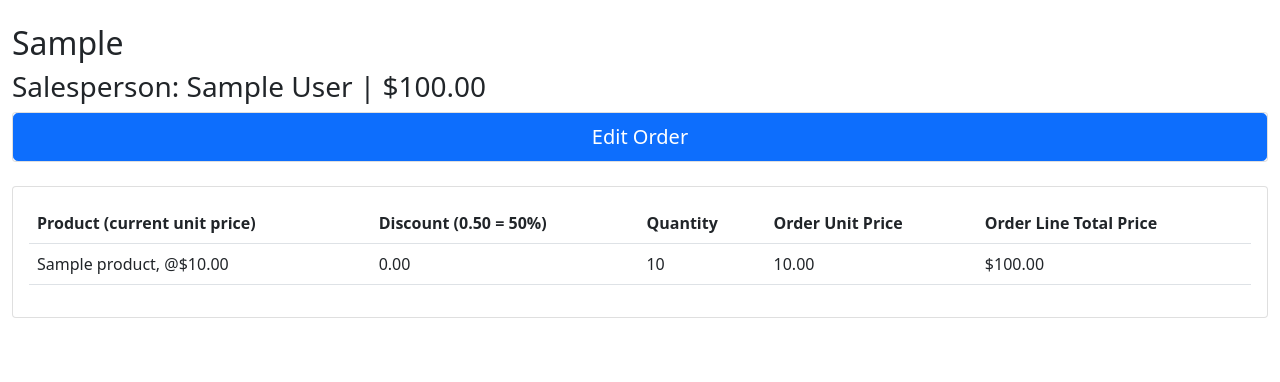
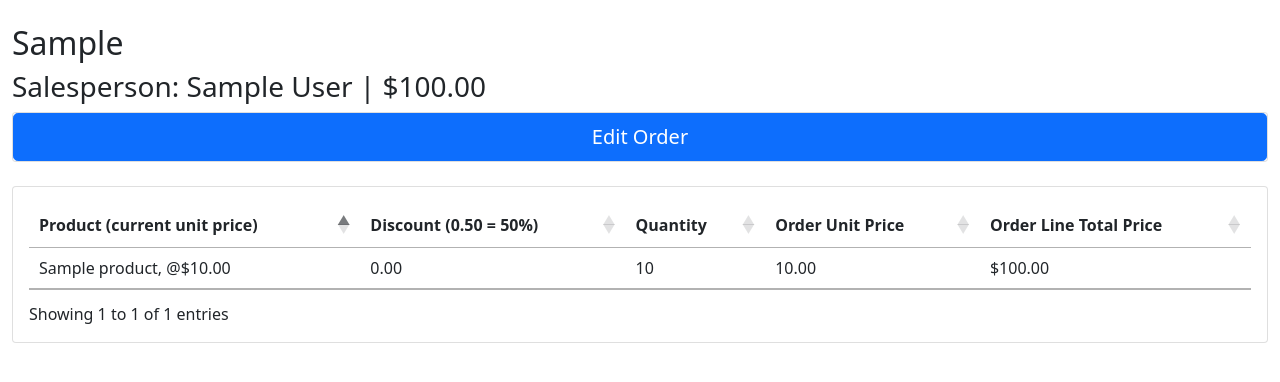
Before and after one commit to diaz-michael/btm419-W22, a Django app: page /inventory/orders/1/ in a window 1280 px wide. Shown: the part 56-438 px from the top of the page. Run offline with Django 4.2, Linux system fonts and the light colour scheme; a user stored in the database is signed in; tables that the repository leaves empty hold one stand-in row (values such as "Sample post"); some libraries are stand-ins or nearby versions.

Commit message:
inventory detail datatable

```diff
--- a/inventory/templates/inventory/detail.html
+++ b/inventory/templates/inventory/detail.html
@@ -8,12 +8,13 @@
 <h2>{{ object.dealershipID }}</h2>
 <h3>Salesperson: {{ object.salespersonID }} | ${{ object.get_order_form_total|floatformat:2 }}</h3>
 <div class="card mb-4">
-    <a  type="button" class="btn btn-primary btn-lg btn-block" href='{{ object.get_edit_url }}'>Edit Order</a>
+    <a type="button" class="btn btn-primary btn-lg btn-block" href='{{ object.get_edit_url }}'>Edit Order</a>
 </div>
 <div class="row">
     <div class="col-md">
         <div class="card card-body">
-            <table class="table">
+            <table id="table_db" class="table">
+                <thead>
                     <tr>
                         <th>Product (current unit price)</th>
                         <th>Discount (0.50 = 50%)</th>
@@ -21,7 +22,8 @@
                         <th>Order Unit Price</th>
                         <th>Order Line Total Price</th>
                     </tr>
-
+                </thead>
+                <tbody>
                     {% for order in object.get_order_form_children %}
                     <tr>
                         <td>{{order.productID}}</td>
@@ -32,9 +34,23 @@
 
                     </tr>
                     {% endfor%}
+                </tbody>
             </table>
         </div>
     </div>
 </div>
 
-{% endblock content %}
+{% endblock %}
+{% block js %}
+<link rel="stylesheet" type="text/css" href="https://cdn.datatables.net/1.11.5/css/jquery.dataTables.css">
+<script type="text/javascript" charset="utf8" src="https://cdn.datatables.net/1.11.5/js/jquery.dataTables.js"></script>
+<script>
+$(document).ready(function() {
+    $('#table_db').DataTable( {
+        "paging":   false,
+        "searching":     false
+    } );
+} );
+</script>
+</div>
+{% endblock %}
```
Lines whose indentation alone changed are shown as unchanged.
